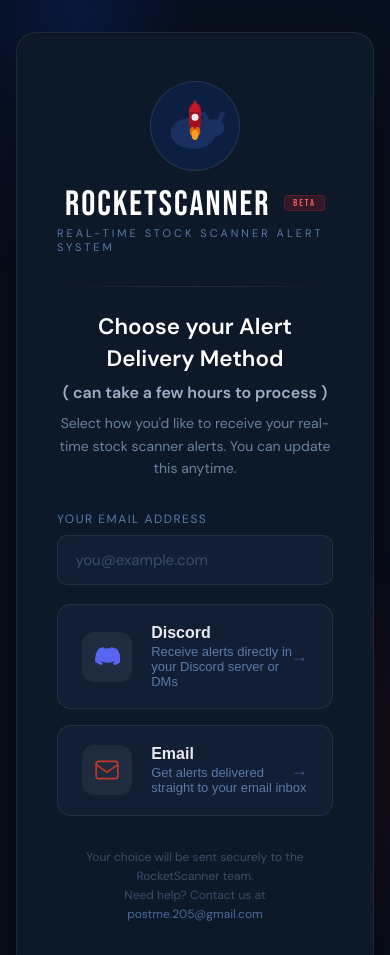
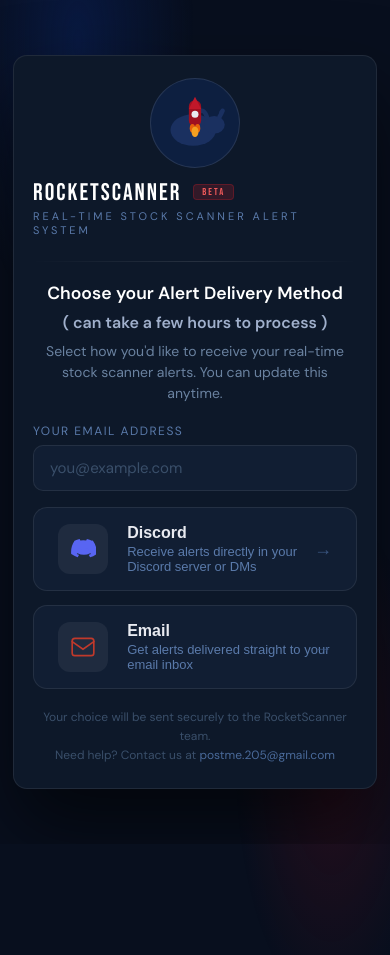
Before and after one commit to postme205/RocketScanner, a plain HTML site: page rocketscanner-preference.html in a window 390 px wide. Shown: the top 955 px of the page. After the commit the page ends 844 px from the top, so only its background shows below. Drawn offline with Linux system fonts and the light colour scheme.

Commit message:
Update rocketscanner-preference.html

```diff
--- a/rocketscanner-preference.html
+++ b/rocketscanner-preference.html
@@ -9,8 +9,7 @@
   *, *::before, *::after { box-sizing: border-box; margin: 0; padding: 0; }
 
   html, body {
-    min-height: 100%;
-    overflow-y: auto;
+    height: 100%;
   }
 
   body {
@@ -19,33 +18,28 @@
     color: #e8eaf0;
     min-height: 100vh;
     display: flex;
-    align-items: flex-start;
+    align-items: center;
     justify-content: center;
     padding: 2rem 1rem;
     position: relative;
+    overflow-y: auto;
   }
 
   body::before {
     content: '';
     position: fixed;
-    top: -30%;
-    left: -10%;
-    width: 60%;
-    height: 70%;
+    top: -30%; left: -10%;
+    width: 60%; height: 70%;
     background: radial-gradient(ellipse, rgba(10,30,80,0.7) 0%, transparent 70%);
-    pointer-events: none;
-    z-index: 0;
+    pointer-events: none; z-index: 0;
   }
   body::after {
     content: '';
     position: fixed;
-    bottom: -20%;
-    right: -10%;
-    width: 50%;
-    height: 60%;
+    bottom: -20%; right: -10%;
+    width: 50%; height: 60%;
     background: radial-gradient(ellipse, rgba(130,10,20,0.25) 0%, transparent 70%);
-    pointer-events: none;
-    z-index: 0;
+    pointer-events: none; z-index: 0;
   }
 
   .card {
@@ -58,29 +52,24 @@
     position: relative;
     z-index: 1;
     box-shadow: 0 40px 80px rgba(0,0,0,0.6);
-    margin: auto 0;
   }
 
+  /* ── Logo ── */
   .logo-wrap {
     display: flex;
     flex-direction: column;
     align-items: center;
-    margin-bottom: 2rem;
+    margin-bottom: 1.5rem;
   }
-
   .logo-icon {
-    width: 90px;
-    height: 90px;
+    width: 90px; height: 90px;
     background: #0d1f40;
     border-radius: 50%;
-    display: flex;
-    align-items: center;
-    justify-content: center;
-    margin-bottom: 1rem;
+    display: flex; align-items: center; justify-content: center;
+    margin-bottom: 0.8rem;
     border: 1.5px solid rgba(255,255,255,0.1);
     overflow: hidden;
   }
-
   .brand-name {
     font-family: 'Bebas Neue', sans-serif;
     font-size: 2.2rem;
@@ -89,182 +78,163 @@
     line-height: 1;
   }
   .brand-tag {
-    font-size: 11px;
-    letter-spacing: 3px;
-    color: #5a7aaa;
-    text-transform: uppercase;
-    margin-top: 4px;
+    font-size: 11px; letter-spacing: 3px;
+    color: #5a7aaa; text-transform: uppercase; margin-top: 4px;
+  }
+  .badge-beta {
+    display: inline-block;
+    background: rgba(200,30,40,0.2); color: #f05a5a;
+    border: 1px solid rgba(200,30,40,0.3);
+    font-size: 10px; letter-spacing: 2px; text-transform: uppercase;
+    padding: 2px 8px; border-radius: 4px;
+    margin-left: 6px; vertical-align: middle;
   }
 
   .divider {
     height: 1px;
     background: linear-gradient(90deg, transparent, rgba(255,255,255,0.1), transparent);
-    margin: 1.5rem 0;
+    margin: 1.2rem 0;
   }
 
+  /* ── Headings ── */
   h1 {
-    font-size: 1.4rem;
-    font-weight: 600;
-    color: #ffffff;
-    text-align: center;
-    line-height: 1.4;
-    margin-bottom: 0.5rem;
+    font-size: 1.4rem; font-weight: 600;
+    color: #ffffff; text-align: center;
+    line-height: 1.4; margin-bottom: 0.4rem;
   }
-  h1.sub-heading {
-    font-size: 1rem;
-    color: #a0b0cc;
-    margin-bottom: 0.5rem;
-  }
+  h1.sub-heading { font-size: 1rem; color: #a0b0cc; }
   .subtitle {
-    font-size: 14px;
-    color: #6a82a0;
-    text-align: center;
-    margin-bottom: 2rem;
-    line-height: 1.6;
+    font-size: 14px; color: #6a82a0;
+    text-align: center; margin-bottom: 1.2rem; line-height: 1.5;
   }
 
-  .options {
-    display: flex;
-    flex-direction: column;
-    gap: 1rem;
-    margin-bottom: 2rem;
+  /* ── Email field ── */
+  .email-field { margin-bottom: 1rem; }
+  .email-field label {
+    display: block; font-size: 12px;
+    letter-spacing: 1.5px; text-transform: uppercase;
+    color: #5a7aaa; margin-bottom: 6px;
   }
+  .email-field input {
+    width: 100%;
+    background: #111e33;
+    border: 1.5px solid rgba(255,255,255,0.08);
+    border-radius: 10px;
+    padding: 0.75rem 1rem;
+    font-size: 15px; font-family: 'DM Sans', sans-serif;
+    color: #e8eaf0; outline: none;
+    transition: border-color 0.2s;
+  }
+  .email-field input::placeholder { color: #3a4f6a; }
+  .email-field input:focus { border-color: rgba(255,255,255,0.25); }
+  .email-field input.error { border-color: #c0392b; }
+  .error-msg { font-size: 12px; color: #f05a5a; margin-top: 5px; display: none; }
+
+  /* ── Option buttons ── */
+  .options { display: flex; flex-direction: column; gap: 0.85rem; margin-bottom: 1.2rem; }
 
   .opt-btn {
-    display: flex;
-    align-items: center;
-    gap: 1.2rem;
+    display: flex; align-items: center; gap: 1.2rem;
     background: #111e33;
     border: 1.5px solid rgba(255,255,255,0.08);
-    border-radius: 14px;
-    padding: 1.2rem 1.5rem;
-    cursor: pointer;
-    transition: all 0.2s ease;
-    text-decoration: none;
-    color: inherit;
-    width: 100%;
-    position: relative;
-    overflow: hidden;
+    border-radius: 14px; padding: 1rem 1.5rem;
+    cursor: pointer; transition: all 0.2s ease;
+    color: inherit; width: 100%;
+    position: relative; overflow: hidden;
   }
   .opt-btn::after {
-    content: '→';
-    position: absolute;
-    right: 1.5rem;
-    font-size: 18px;
-    color: #3a5580;
-    transition: all 0.2s ease;
+    content: '→'; position: absolute; right: 1.5rem;
+    font-size: 18px; color: #3a5580; transition: all 0.2s ease;
   }
-  .opt-btn:hover {
-    border-color: rgba(255,255,255,0.2);
-    transform: translateY(-2px);
-    box-shadow: 0 8px 30px rgba(0,0,0,0.4);
-  }
+  .opt-btn:hover { border-color: rgba(255,255,255,0.2); transform: translateY(-2px); box-shadow: 0 8px 30px rgba(0,0,0,0.4); }
   .opt-btn:hover::after { right: 1.2rem; color: #cdd6e8; }
-
   .opt-btn.discord:hover { border-color: #5865F2; background: rgba(88,101,242,0.1); }
   .opt-btn.discord:hover .opt-icon { background: rgba(88,101,242,0.2); }
   .opt-btn.gmail:hover { border-color: #c0392b; background: rgba(192,57,43,0.1); }
   .opt-btn.gmail:hover .opt-icon { background: rgba(192,57,43,0.2); }
 
   .opt-icon {
-    width: 50px;
-    height: 50px;
-    border-radius: 12px;
+    width: 50px; height: 50px; border-radius: 12px;
     background: rgba(255,255,255,0.06);
-    display: flex;
-    align-items: center;
-    justify-content: center;
-    flex-shrink: 0;
-    transition: background 0.2s;
+    display: flex; align-items: center; justify-content: center;
+    flex-shrink: 0; transition: background 0.2s;
   }
   .opt-icon svg { width: 26px; height: 26px; }
 
   .opt-label { text-align: left; }
-  .opt-label strong {
-    display: block;
-    font-size: 16px;
-    font-weight: 600;
-    color: #e8eaf0;
-    margin-bottom: 2px;
-  }
+  .opt-label strong { display: block; font-size: 16px; font-weight: 600; color: #e8eaf0; margin-bottom: 2px; }
   .opt-label span { font-size: 13px; color: #5a7aaa; }
 
-  .email-field { margin-bottom: 1.2rem; }
-  .email-field label {
-    display: block;
-    font-size: 12px;
-    letter-spacing: 1.5px;
-    text-transform: uppercase;
-    color: #5a7aaa;
-    margin-bottom: 8px;
-  }
-  .email-field input {
-    width: 100%;
-    background: #111e33;
-    border: 1.5px solid rgba(255,255,255,0.08);
-    border-radius: 10px;
-    padding: 0.85rem 1.1rem;
-    font-size: 15px;
-    font-family: 'DM Sans', sans-serif;
-    color: #e8eaf0;
-    outline: none;
-    transition: border-color 0.2s;
-  }
-  .email-field input::placeholder { color: #3a4f6a; }
-  .email-field input:focus { border-color: rgba(255,255,255,0.25); }
-  .email-field input.error { border-color: #c0392b; }
-  .error-msg { font-size: 12px; color: #f05a5a; margin-top: 6px; display: none; }
-
-  .footer-note {
-    font-size: 12px;
-    color: #3a4f6a;
-    text-align: center;
-    line-height: 1.6;
-  }
+  .footer-note { font-size: 12px; color: #3a4f6a; text-align: center; line-height: 1.6; }
   .footer-note a { color: #4a6a9a; text-decoration: none; }
 
-  .badge-beta {
-    display: inline-block;
-    background: rgba(200,30,40,0.2);
-    color: #f05a5a;
-    border: 1px solid rgba(200,30,40,0.3);
-    font-size: 10px;
-    letter-spacing: 2px;
-    text-transform: uppercase;
-    padding: 2px 8px;
-    border-radius: 4px;
-    margin-left: 6px;
-    vertical-align: middle;
-  }
-
-  #success {
-    display: none;
-    flex-direction: column;
-    align-items: center;
-    text-align: center;
-    padding: 1rem 0;
-  }
+  /* ── Success ── */
+  #success { display: none; flex-direction: column; align-items: center; text-align: center; padding: 1rem 0; }
   .success-icon {
-    width: 72px;
-    height: 72px;
-    background: rgba(20, 160, 100, 0.12);
-    border: 1.5px solid rgba(20, 160, 100, 0.3);
+    width: 72px; height: 72px;
+    background: rgba(20,160,100,0.12);
+    border: 1.5px solid rgba(20,160,100,0.3);
     border-radius: 50%;
-    display: flex;
-    align-items: center;
-    justify-content: center;
+    display: flex; align-items: center; justify-content: center;
     margin-bottom: 1.5rem;
   }
   .success-icon svg { width: 32px; height: 32px; }
   #success h2 { font-size: 1.4rem; color: #fff; margin-bottom: 0.5rem; }
   #success p { font-size: 14px; color: #6a82a0; line-height: 1.7; }
   #chosen-label { color: #7fccaa; font-weight: 600; }
+
+  /* ══════════════════════════════════════════════
+     COMPACT MODE — triggers when viewport is short
+     (phones, small laptops, or zoomed browsers)
+  ══════════════════════════════════════════════ */
+  @media (max-height: 780px) {
+    body { padding: 1rem; align-items: flex-start; }
+    .card { padding: 1.5rem 1.8rem; }
+    .logo-icon { width: 60px; height: 60px; margin-bottom: 0.5rem; }
+    .logo-icon svg { width: 48px; height: 48px; }
+    .brand-name { font-size: 1.6rem; }
+    .brand-tag { font-size: 10px; }
+    .logo-wrap { margin-bottom: 0.8rem; }
+    .divider { margin: 0.7rem 0; }
+    h1 { font-size: 1.1rem; margin-bottom: 0.2rem; }
+    h1.sub-heading { font-size: 0.85rem; }
+    .subtitle { font-size: 12px; margin-bottom: 0.8rem; line-height: 1.4; }
+    .email-field { margin-bottom: 0.7rem; }
+    .email-field label { font-size: 11px; margin-bottom: 4px; }
+    .email-field input { padding: 0.55rem 0.85rem; font-size: 13px; }
+    .options { gap: 0.6rem; margin-bottom: 0.8rem; }
+    .opt-btn { padding: 0.7rem 1.2rem; border-radius: 11px; }
+    .opt-icon { width: 38px; height: 38px; border-radius: 9px; }
+    .opt-icon svg { width: 20px; height: 20px; }
+    .opt-label strong { font-size: 14px; }
+    .opt-label span { font-size: 12px; }
+    .footer-note { font-size: 11px; }
+  }
+
+  @media (max-height: 600px) {
+    .logo-icon { width: 48px; height: 48px; }
+    .logo-icon svg { width: 38px; height: 38px; }
+    .brand-name { font-size: 1.3rem; }
+    .brand-tag, .badge-beta { display: none; }
+    .logo-wrap { flex-direction: row; gap: 0.8rem; margin-bottom: 0.6rem; }
+    .divider { margin: 0.5rem 0; }
+    h1 { font-size: 1rem; }
+    h1.sub-heading { display: none; }
+    .subtitle { display: none; }
+    .card { padding: 1.2rem 1.5rem; }
+  }
+
+  @media (max-width: 480px) {
+    body { padding: 0.8rem; }
+    .card { padding: 1.4rem 1.2rem; border-radius: 14px; }
+    h1 { font-size: 1.1rem; }
+    .brand-name { font-size: 1.5rem; }
+  }
 </style>
 </head>
 <body>
 
 <div class="card">
-
   <div class="logo-wrap">
     <div class="logo-icon">
       <svg viewBox="0 0 80 80" fill="none" xmlns="http://www.w3.org/2000/svg" width="70" height="70">
@@ -280,8 +250,10 @@
         <ellipse cx="40" cy="50" rx="4" ry="6" fill="#f5a020"/>
       </svg>
     </div>
-    <div class="brand-name">RocketScanner <span class="badge-beta">Beta</span></div>
-    <div class="brand-tag">Real-Time Stock Scanner Alert System</div>
+    <div>
+      <div class="brand-name">RocketScanner <span class="badge-beta">Beta</span></div>
+      <div class="brand-tag">Real-Time Stock Scanner Alert System</div>
+    </div>
   </div>
 
   <div class="divider"></div>
@@ -341,15 +313,14 @@
     <h2>You're all set! 🚀</h2>
     <p>You've selected <span id="chosen-label"></span> as your alert delivery method.<br/><br/>Confirmation will be sent to <strong id="customer-email-display" style="color:#7fccaa;"></strong>.<br/>The RocketScanner team will get you set up shortly. 🚀</p>
   </div>
-
 </div>
 
 <script>
 async function choose(platform) {
   const emailInput = document.getElementById('customer-email');
-  const errorMsg = document.getElementById('email-error');
-  const emailVal = emailInput.value.trim();
-  const valid = /^[^\s@]+@[^\s@]+\.[^\s@]+$/.test(emailVal);
+  const errorMsg   = document.getElementById('email-error');
+  const emailVal   = emailInput.value.trim();
+  const valid      = /^[^\s@]+@[^\s@]+\.[^\s@]+$/.test(emailVal);
 
   if (!valid) {
     emailInput.classList.add('error');
@@ -360,9 +331,9 @@
   emailInput.classList.remove('error');
   errorMsg.style.display = 'none';
 
-  const mainView = document.getElementById('main-view');
+  const mainView    = document.getElementById('main-view');
   const successView = document.getElementById('success');
-  document.getElementById('chosen-label').textContent = platform;
+  document.getElementById('chosen-label').textContent         = platform;
   document.getElementById('customer-email-display').textContent = emailVal;
 
   document.querySelectorAll('.opt-btn').forEach(b => b.disabled = true);
@@ -380,22 +351,20 @@
         _captcha: 'false'
       })
     });
-  } catch(e) {
-    console.error('Notification error:', e);
-  }
+  } catch(e) { console.error('Notification error:', e); }
 
-  mainView.style.opacity = '0';
-  mainView.style.transform = 'scale(0.97)';
+  mainView.style.opacity    = '0';
+  mainView.style.transform  = 'scale(0.97)';
   mainView.style.transition = 'opacity 0.3s, transform 0.3s';
 
   setTimeout(() => {
-    mainView.style.display = 'none';
+    mainView.style.display    = 'none';
     successView.style.display = 'flex';
     successView.style.opacity = '0';
-    successView.style.transform = 'scale(0.97)';
+    successView.style.transform  = 'scale(0.97)';
     successView.style.transition = 'opacity 0.3s, transform 0.3s';
     requestAnimationFrame(() => {
-      successView.style.opacity = '1';
+      successView.style.opacity   = '1';
       successView.style.transform = 'scale(1)';
     });
   }, 300);
```
